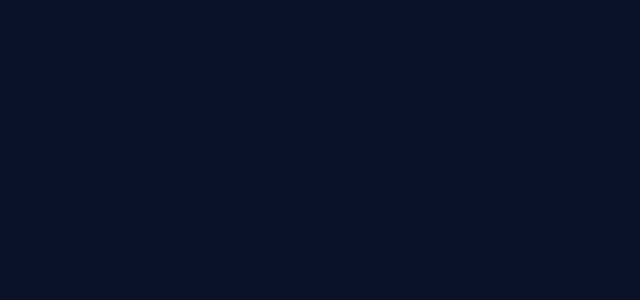
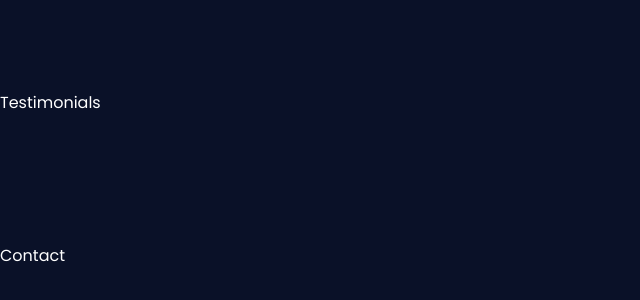
Before and after one commit to niguns7/my-port, a React (Create React App) app: page / in a window 1280 px wide. Shown: the part 2527-2827 px from the top of the page, without its empty margins (0-640 px from the left). Before the commit the page ends 889 px from the top, so only its background shows below. Built offline with nearby package versions, Linux system fonts and the light colour scheme.

Commit message:
cahnged on width and components

```diff
--- a/src/App.js
+++ b/src/App.js
@@ -4,6 +4,8 @@ import Aux from './hoc/Aux';
 import Navbar from './Components/Containers/Navbar/Navbar';
 import About from './Components/Containers/About/About';
 import Experiences from './Components/Containers/Experience/Experience';
+import Testimonials from './Components/Containers/Testimonials/Testimonials'
+import Contact from './Components/Containers/Contact/Contact';
 
 const App = () => {
   return (
@@ -12,6 +14,8 @@ const App = () => {
       <Navbar />
       <About/>
       <Experiences />
+      <Testimonials />
+      <Contact />
     </Aux>
   )
 }
--- a/src/index.css
+++ b/src/index.css
@@ -56,6 +56,7 @@ h1 {
 
 section {
     margin-top: 8rem; /*For all section*/
+    height: 100vh;
 }
 /*text ot the top of section*/
 section > h2,
```
